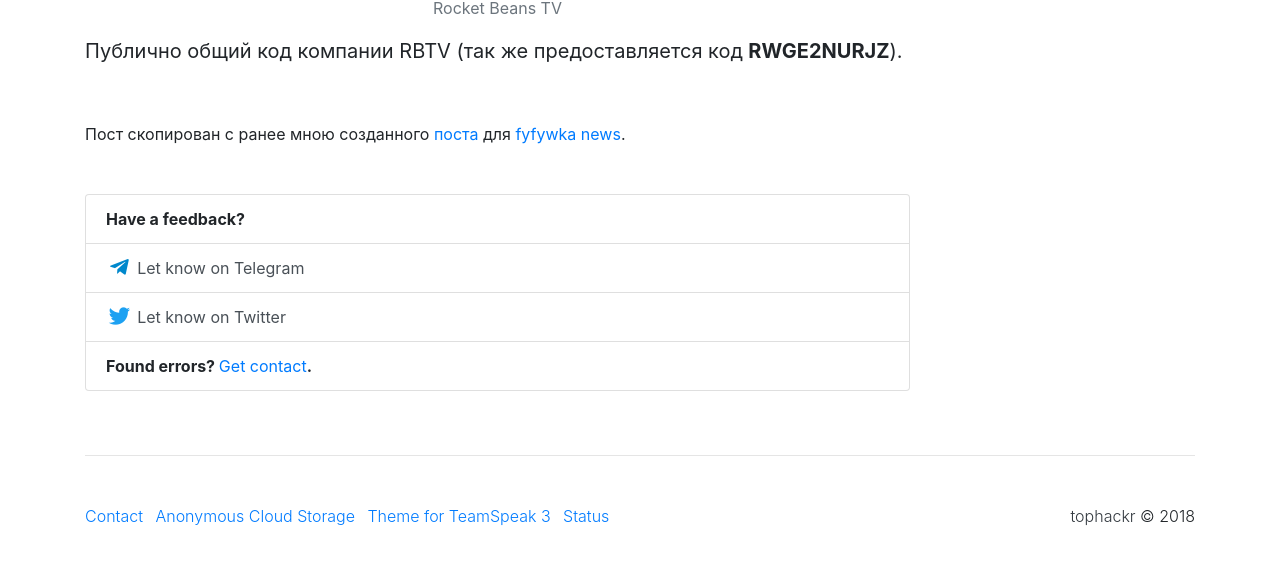
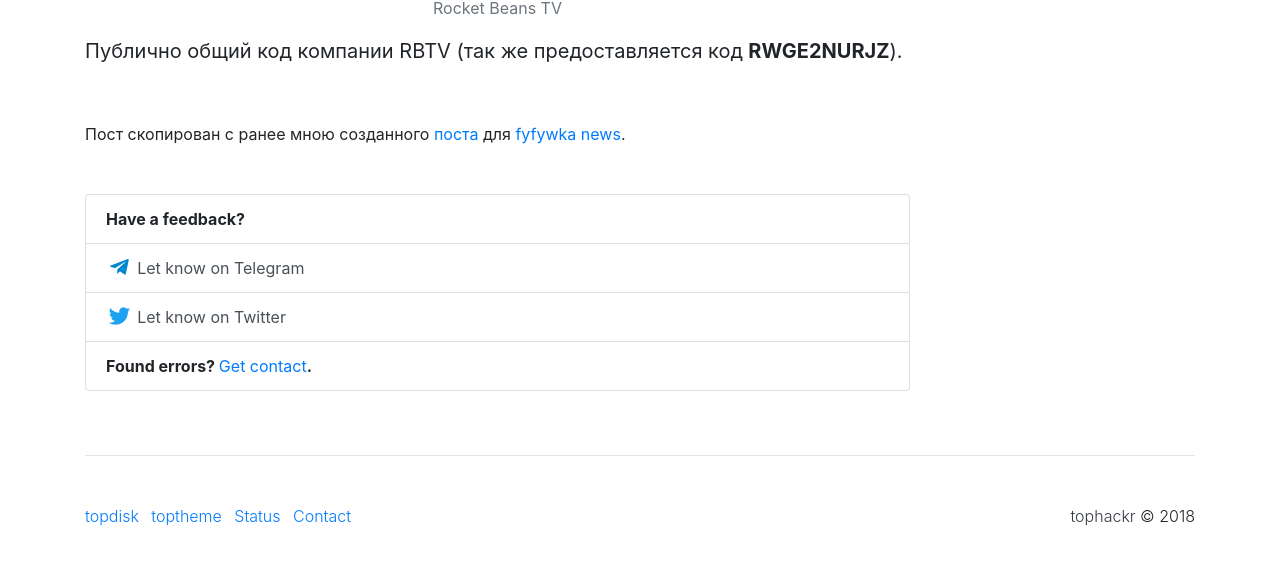
Before and after one commit to tophackr/blog, a Jekyll site: the page built from _posts/2018-03-25-teamspeak3-badges.md, in a window 1280 px wide and 900 px high, scrolled down 4922 px, cut to the strip 308-873 px from the top of the window. Built offline with Jekyll 4.4.1, drawn with Linux system fonts in a browser that asks for light colours; nearby versions of some CDN libraries; comment, search, counter and statistics services are not loaded.

Commit message:
update services names and links

```diff
--- a/_config.yml
+++ b/_config.yml
@@ -6,14 +6,14 @@
 email: tophackr@icloud.com
 logo: '/assets/brand.svg'
 services:
+  - name: topdisk
+    url: https://topdi.sk
+  - name: toptheme
+    url: https://gitlab.com/tophackr/toptheme
+  - name: Status
+    url: https://status.tophackr.com
   - name: Contact
     url: mailto:tophackr@icloud.com
-  - name: Anonymous Cloud Storage
-    url: https://topdi.sk
-  - name: Theme for TeamSpeak 3
-    url: https://toptheme.ga
-  - name: Status
-    url: https://status.tophackr.com
 
 paginate: 1
 jekyll-mentions: /u
```
